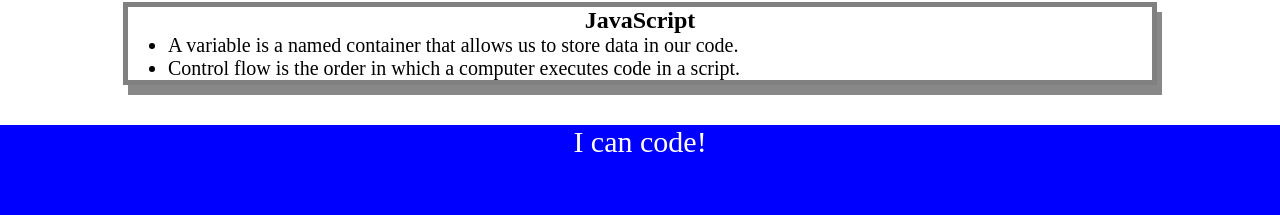
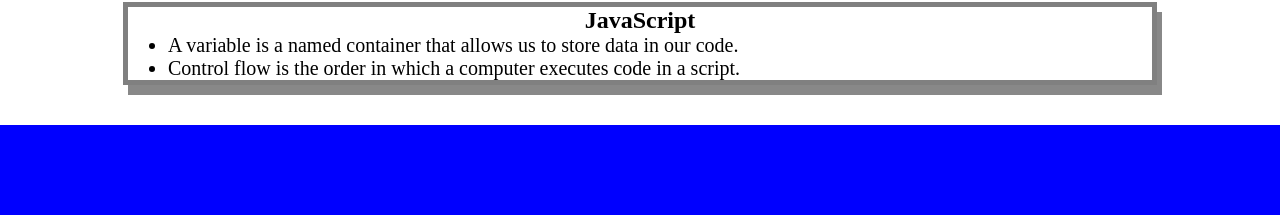
Before and after one commit to conroyiwhiwhu/prework-study-guide, a plain HTML site: page prework-study-guide/index.html in a window 1280 px wide. Shown: the part 527-742 px from the top of the page. Drawn offline with Linux system fonts and the light colour scheme.

Commit message:
Revert "Added I can code to HTML file"

```diff
--- a/prework-study-guide/index.html
+++ b/prework-study-guide/index.html
@@ -49,7 +49,6 @@
     </main>
 
     <footer>
-      <p>I can code!</p>
       <script src="./assets/script.js"></script>
     </footer>
   </body>
```
Also changed, not shown: 1 other file.
